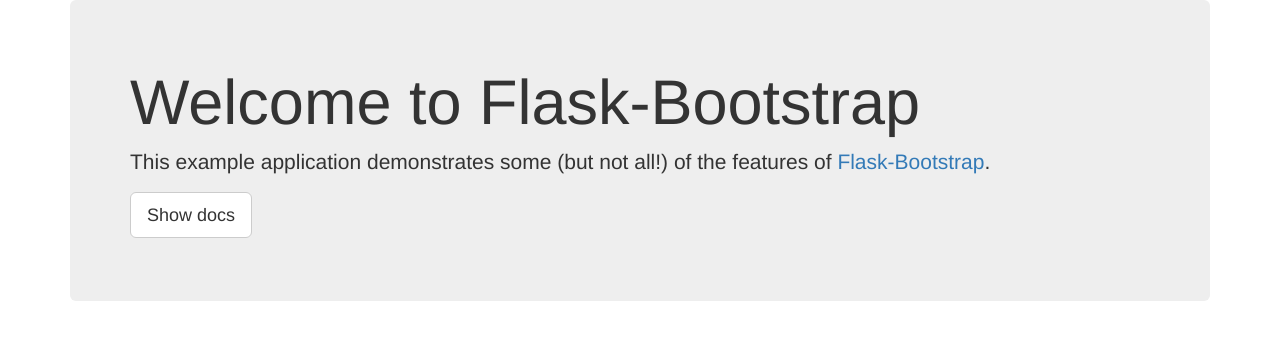
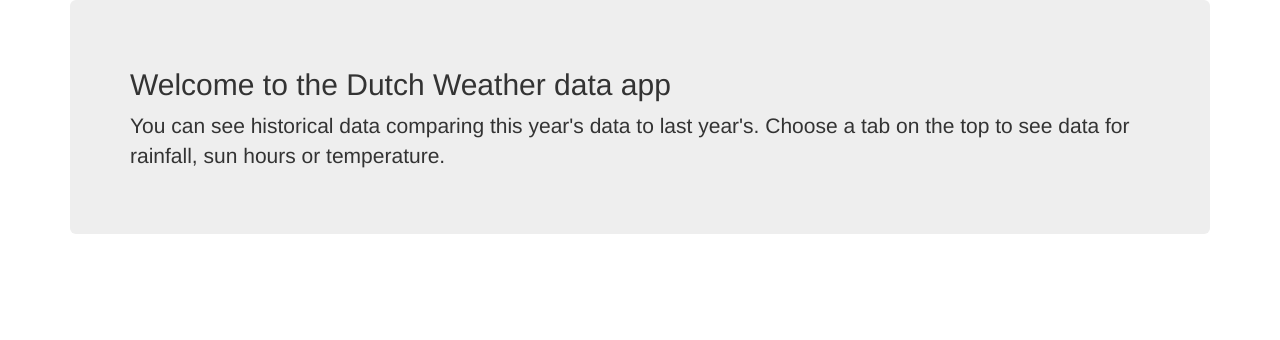
Before and after one commit to Gotrah/docker_tests, a Flask app: template weather_app/templates/index.html in a window 1280 px wide. Shown: the top 340 px of the page. Run offline with Flask 3, Linux system fonts and the light colour scheme; the template is opened without the code that fills it, so the values that code supplies are empty; parts of the project's set-up code (start-up, migrations or seed data) failed here and were passed over; some libraries are stand-ins or nearby versions.

Commit message:
Small cleanup

```diff
--- a/weather_app/templates/index.html
+++ b/weather_app/templates/index.html
@@ -23,14 +23,9 @@
   {%- endif %}
   {%- endwith %}
     <div class="jumbotron">
-      <h1>Welcome to Flask-Bootstrap</h1>
-      <p>This example application demonstrates some (but not all!) of the
-      features of <a href="http://pythonhosted.org/Flask-Bootstrap">
-      Flask-Bootstrap</a>.</p>
-      <p>
-        <a class="btn btn-lg btn-default" role="button"
-           href="http://pythonhosted.org/Flask-Bootstrap" >Show docs</a>
-      </p>
+      <h2>Welcome to the Dutch Weather data app</h2>
+      <p>You can see historical data comparing this year's data to last year's. Choose a tab on the top to
+        see data for rainfall, sun hours or temperature.</p>
     </div>
    </div>
 {%- endblock %}
```
Also changed, not shown: weather_app/weather_data.py (+3 -6 lines).
